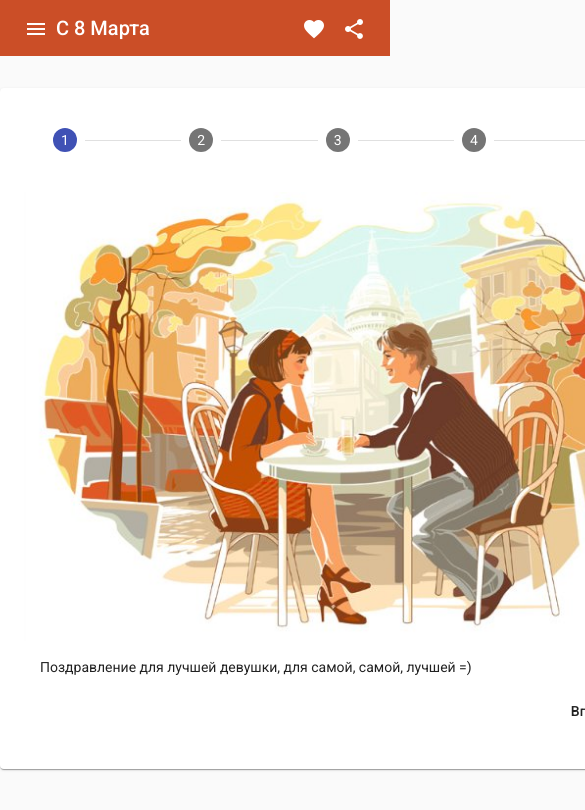
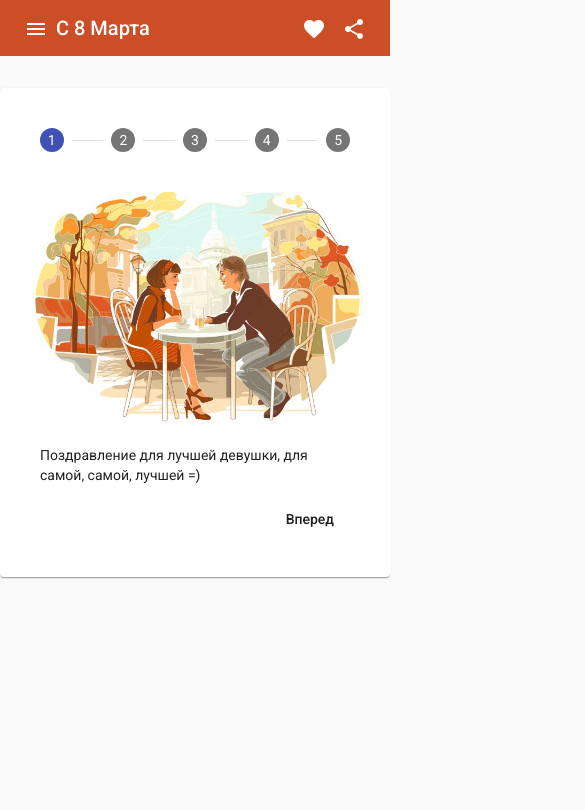
Before and after one commit to Yolshin195/marth-height, an Angular app: page /gift in a window 390 px wide. Shown: the top 810 px of the page, 585 px wide, since content can reach past the window. Built offline with nearby package versions, Linux system fonts and the light colour scheme.

Commit message:
deploy 1.0.2

```diff
--- a/package.json
+++ b/package.json
@@ -1,6 +1,6 @@
 {
   "name": "marth-height",
-  "version": "1.0.1",
+  "version": "1.0.2",
   "scripts": {
     "ng": "ng",
     "start": "ng serve",
--- a/src/app/compoents/gift/gift.component.css
+++ b/src/app/compoents/gift/gift.component.css
@@ -5,7 +5,7 @@
 }
 
 @media (max-width: 900px) {
-    .receive-gift-container {
+    .gift-container {
         width: auto;
     }
 }
--- a/src/app/compoents/search-complite/search-complite.component.css
+++ b/src/app/compoents/search-complite/search-complite.component.css
@@ -5,7 +5,7 @@
 }
 
 @media (max-width: 900px) {
-    .receive-gift-container {
+    .search-complite-container {
         width: auto;
     }
 }
```
